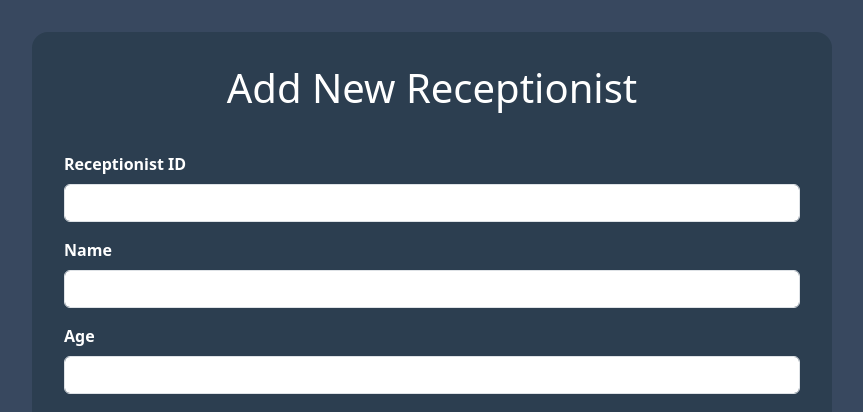
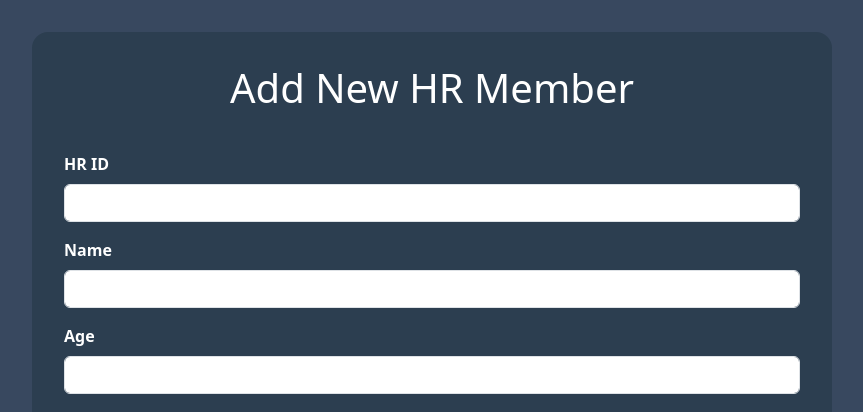
Before and after one commit to Mustafa-Hamam/EMR, a FastAPI app: page /newhr in a window 1280 px wide. Shown: the top 412 px of the page, without its empty margins (208-1071 px from the left). Run offline with FastAPI, Linux system fonts and the light colour scheme.

```diff
--- a/EMR_core/templates/newhr.html
+++ b/EMR_core/templates/newhr.html
@@ -45,10 +45,10 @@
 </head>
 <body>
     <div class="container">
-        <h1 class="text-center mb-4">Add New Receptionist</h1>
+        <h1 class="text-center mb-4">Add New HR Member</h1>
         <form action="/newhr" method="post">
-            <label for="hr_id">Receptionist ID</label>
-            <input type="text" class="form-control" id="receptionist_id" name="receptionist_id" required>
+            <label for="hr_id">HR ID</label>
+            <input type="text" class="form-control" id="hr_id" name="hr_id" required>
 
             <label for="name">Name</label>
             <input type="text" class="form-control" id="name" name="name" required>
```
